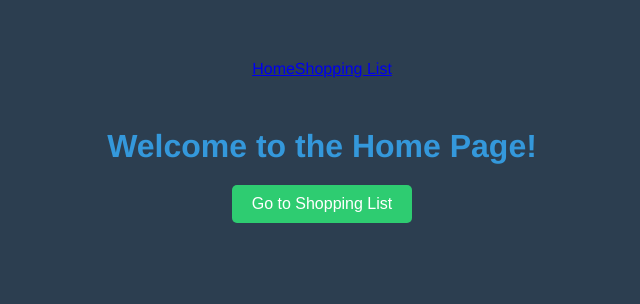
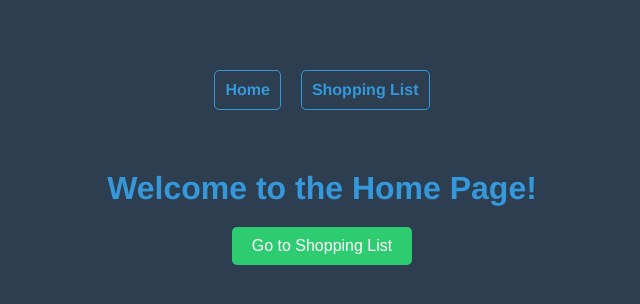
Before and after one commit to Michle99/sba_322_vue_project, a Vue app: page / in a window 1280 px wide. Shown: the top 304 px of the page, without its empty margins (318-958 px from the left). Built offline with nearby package versions, Linux system fonts and the light colour scheme.

Commit message:
updated the `router-link` style

```diff
--- a/src/App.vue
+++ b/src/App.vue
@@ -1,7 +1,7 @@
 <template>
   <div id="app">
-    <router-link to="/">Home</router-link>
-    <router-link to="/shopping-list">Shopping List</router-link>
+    <router-link class="nav-link" to="/">Home</router-link>
+    <router-link class="nav-link" to="/shopping-list">Shopping List</router-link>
 
     <router-view></router-view>
 
@@ -44,4 +44,20 @@ export default {
 body {
   background-color: #2c3e50;
 }
+.nav-link {
+  display: inline-block;
+  margin: 10px;
+  padding: 10px;
+  text-decoration: none;
+  color: #3498db; /* Blue color */
+  font-weight: bold;
+  border: 1px solid #3498db;
+  border-radius: 5px;
+  transition: background-color 0.3s ease;
+}
+
+.nav-link:hover {
+  background-color: #3498db; /* Blue color on hover */
+  color: #fff; /* White text color on hover */
+}
 </style>
```
